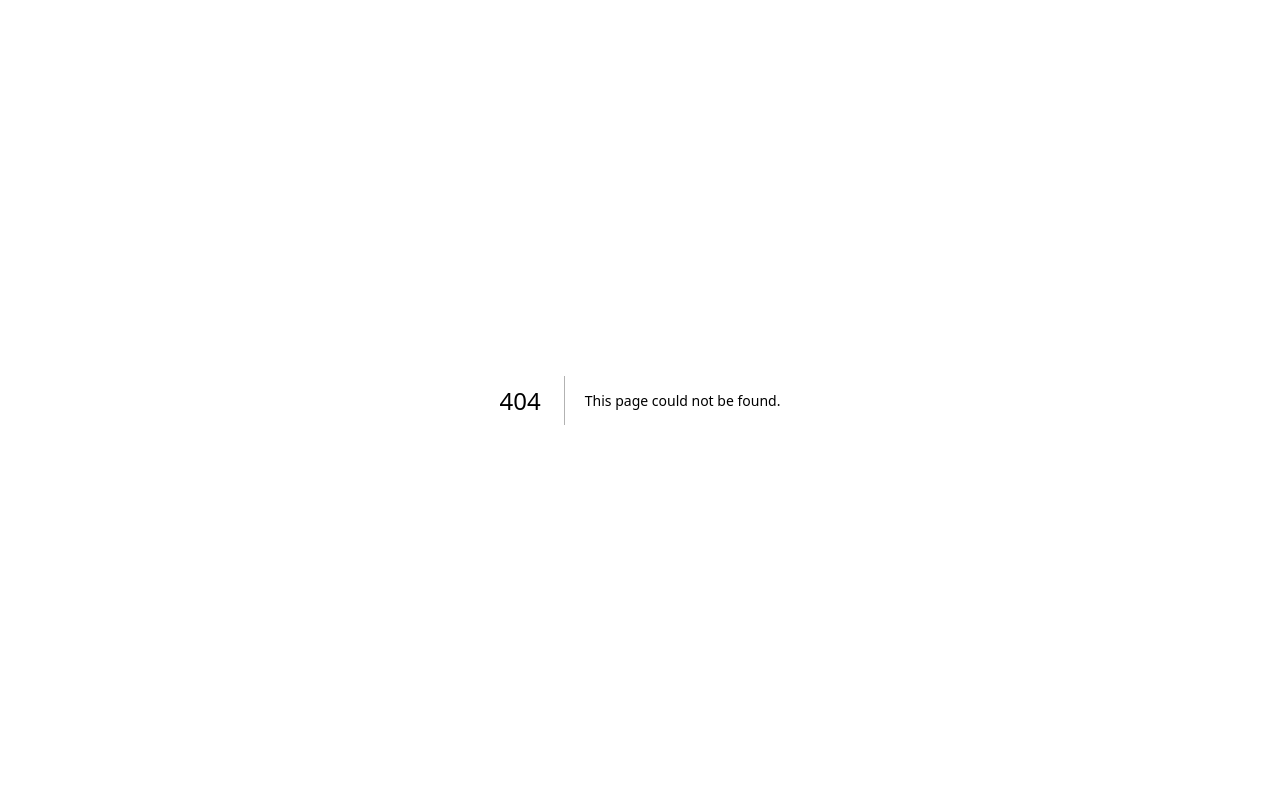
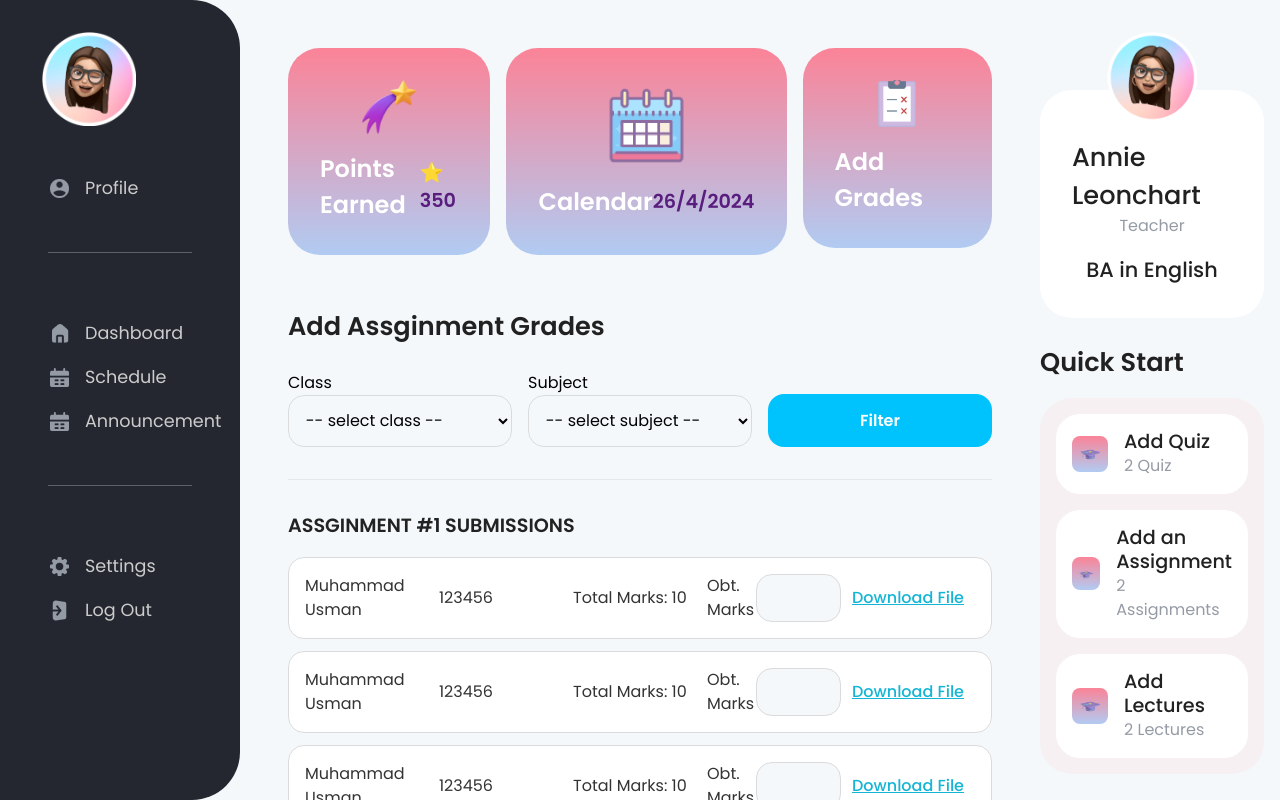
Before and after one commit to alishaahmedshamsi/insighta-fe, a Next.js app: page /teacher-dashboard/add-grades/assignment in a window 1280 px wide. Before the commit this address had no page. Built offline with nearby package versions, Linux system fonts and the light colour scheme.

Commit message:
developed and optimized the assignment screens for student and teacher

```diff
--- a/app/reset-password/page.tsx
+++ b/app/reset-password/page.tsx
@@ -113,8 +113,9 @@ export default function ResetPassword() {
 			<hr className="my-[20px] opacity-[.5]" />
 
 			<div className="w-full text-[#ccc] text-center mb-[20px] inline-block">
+				Remember Password?{" "}
 				<Link href="/" className="inline w-full text-center underline">
-					<b>Login to your Account</b>
+					<b>Login</b>
 				</Link>
 				{/* {" | "}
 				<Link
--- a/app/student-dashboard/assignments/page.tsx
+++ b/app/student-dashboard/assignments/page.tsx
@@ -32,6 +32,43 @@ const userDetails = {
 	section: "B",
 };
 
+const allAssignments = [
+	{
+		subject: "English",
+		assignments: [
+			{
+				title: "Assignment #1",
+				deadline: "5 May 2024",
+				totalMarks: "10",
+				obtMarks: "--",
+				status: "Not completed",
+				assignment: "#",
+			},
+			{
+				title: "Assignment #2",
+				deadline: "1 May 2024",
+				totalMarks: "10",
+				obtMarks: "8",
+				status: "Completed",
+				assignment: "#",
+			},
+		],
+	},
+	{
+		subject: "Science",
+		assignments: [
+			{
+				title: "Assignment #1",
+				deadline: "3 May 2024",
+				totalMarks: "10",
+				obtMarks: "8",
+				status: "Not Completed",
+				assignment: "#",
+			},
+		],
+	},
+];
+
 export default function StudentAssignments() {
 	// const pointsEarned = 400;
 	// const mainSectionHeading = "Assignments";
@@ -39,24 +76,31 @@ export default function StudentAssignments() {
 		<>
 			<DashboardLayout
 				mainSectionHeading={"Assignments"}
-				pointsEarned={"400"}
+				// pointsEarned={"400"}
 				userDetails={userDetails}
 				quickStartList={STUDENT_QUICK_START_LIST}
 				leftSidebarLinks={studentLeftSidebarLinks()}
 			>
 				<div className="rounded-[2em] flex flex-col gap-[2em]">
+					{allAssignments.map((subject, index) => (
+						<div key={index}>
 							<h3 className="uppercase text-[1.2em] font-semibold text-[#111]">
-						English
+								{subject.subject}
 							</h3>
-					<div className="subject-assignments-container flex flex-col">
-						<div className="assignment flex flex-col rounded-[2em] border border-[#DBDBDB] bg-white p-[2em]">
+							<div className="subject-assignments-container flex flex-col gap-6">
+								{subject.assignments.map(
+									(assignment, index) => (
+										<div
+											key={index}
+											className="assignment flex flex-col rounded-[2em] border border-[#DBDBDB] bg-white p-[2em]"
+										>
 											<div className="assginment-details grid grid-cols-4 gap-5">
 												<div>
 													<h5 className="text-[#777] font-medium uppercase text-[.9em] tracking-wider">
 														Title
 													</h5>
 													<h4 className="text-[#111] capitalize text-[1.2em]">
-										Assignment #1
+														{assignment.title}
 													</h4>
 												</div>
 												<div>
@@ -64,7 +108,7 @@ export default function StudentAssignments() {
 														Deadline
 													</h5>
 													<h4 className="text-[#111] capitalize text-[1.2em]">
-										5 May 2024
+														{assignment.deadline}
 													</h4>
 												</div>
 												<div>
@@ -72,7 +116,7 @@ export default function StudentAssignments() {
 														Total Marks
 													</h5>
 													<h4 className="text-[#111] capitalize text-[1.2em]">
-										10
+														{assignment.totalMarks}
 													</h4>
 												</div>
 												<div>
@@ -80,15 +124,26 @@ export default function StudentAssignments() {
 														Obt. Marks
 													</h5>
 													<h4 className="text-[#111] capitalize text-[1.2em]">
-										8
+														{assignment.obtMarks}
 													</h4>
 												</div>
 												<div>
-									<h5 className="text-[#777] font-medium uppercase text-[.9em] tracking-wider">
+													<h5
+														className={
+															"text-[#777] font-medium uppercase text-[.9em] tracking-wider"
+														}
+													>
 														Status
 													</h5>
-									<h4 className="text-[#111] capitalize text-[1.2em]">
-										Not completed
+													<h4
+														className={`text-[#111] font-medium capitalize text-[1.2em] ${
+															assignment.status ==
+															"Completed"
+																? `text-[#5fc935]`
+																: "text-[#cf2e23]"
+														}`}
+													>
+														{assignment.status}
 													</h4>{" "}
 													{/* Completed/Checked/Not Completed */}
 												</div>
@@ -97,15 +152,25 @@ export default function StudentAssignments() {
 														Assignment
 													</h5>
 													<h4 className="text-[#111] underline capitalize text-[1.2em]">
-										<Link href="#">Download File</Link>
+														<Link
+															href={
+																assignment.assignment
+															}
+														>
+															Download File
+														</Link>
 													</h4>
 												</div>
 											</div>
+											{assignment.status ===
+												"Not completed" && (
+												<>
 													<hr className="my-[1em]" />
 													<div className="upload-file-container">
 														<div>
 															<h5 className="text-[#777] font-medium uppercase text-[.9em] tracking-wider">
-										Submit Assignment
+																Submit
+																Assignment
 															</h5>
 															<h4 className="text-[#111] capitalize text-[1.2em] mb-[1em]">
 																Upload File
@@ -123,8 +188,14 @@ export default function StudentAssignments() {
 															</div>
 														</div>
 													</div>
+												</>
+											)}
+										</div>
+									)
+								)}
 							</div>
 						</div>
+					))}
 				</div>
 			</DashboardLayout>
 		</>
--- a/app/student-dashboard/page.tsx
+++ b/app/student-dashboard/page.tsx
@@ -40,7 +40,7 @@ export default function StudentDashboard() {
 		<>
 			<DashboardLayout
 				mainSectionHeading={"Subjects"}
-				pointsEarned={"400"}
+				// pointsEarned={"400"}
 				userDetails={userDetails}
 				quickStartList={STUDENT_QUICK_START_LIST}
 				leftSidebarLinks={studentLeftSidebarLinks()}
--- a/app/teacher-dashboard/add-assignment/page.tsx
+++ b/app/teacher-dashboard/add-assignment/page.tsx
@@ -18,7 +18,7 @@ export default function TeacherDashboard() {
 		<>
 			<DashboardLayout
 				mainSectionHeading={"Add Assignment"}
-				pointsEarned={"400"}
+				// pointsEarned={"400"}
 				userDetails={userDetails}
 				quickStartList={TEACHER_QUICK_START_LIST}
 				leftSidebarLinks={teacherLeftSidebarLinks()}
--- /dev/null
+++ b/app/teacher-dashboard/add-grades/assignment/page.tsx
@@ -0,0 +1,161 @@
+"use client";
+import Link from "next/link";
+import { useRouter } from "next/navigation";
+import Image from "next/image";
+import DashboardLayout from "@/components/layouts/dashboard.layout";
+import { TEACHER_QUICK_START_LIST } from "@/utils/constant/constant";
+import { teacherLeftSidebarLinks } from "@/components/left-sidebar/teacher";
+
+const userDetails = {
+	userName: "Annie Leonchart",
+	role: "Teacher",
+	qualification: "BA in English",
+};
+
+const submissions = [
+	{
+		assignmentNumber: "1",
+		submissions: [
+			{
+				studentName: "Muhammad Usman",
+				rollNumber: "123456",
+				totalMarks: "10",
+				obtainedMarks: "",
+				downloadFile: "#",
+			},
+			{
+				studentName: "Muhammad Usman",
+				rollNumber: "123456",
+				totalMarks: "10",
+				obtainedMarks: "",
+				downloadFile: "#",
+			},
+			{
+				studentName: "Muhammad Usman",
+				rollNumber: "123456",
+				totalMarks: "10",
+				obtainedMarks: "",
+				downloadFile: "#",
+			},
+		],
+	},
+	{
+		assignmentNumber: "2",
+		submissions: [
+			{
+				studentName: "Muhammad Usman",
+				rollNumber: "123456",
+				totalMarks: "10",
+				obtainedMarks: "",
+				downloadFile: "#",
+			},
+			{
+				studentName: "Muhammad Usman",
+				rollNumber: "123456",
+				totalMarks: "10",
+				obtainedMarks: "",
+				downloadFile: "#",
+			},
+			{
+				studentName: "Muhammad Usman",
+				rollNumber: "123456",
+				totalMarks: "10",
+				obtainedMarks: "",
+				downloadFile: "#",
+			},
+		],
+	},
+];
+
+export default function AddAssignmentGrades() {
+	return (
+		<>
+			<DashboardLayout
+				mainSectionHeading={"Add Assginment Grades"}
+				userDetails={userDetails}
+				quickStartList={TEACHER_QUICK_START_LIST}
+				leftSidebarLinks={teacherLeftSidebarLinks()}
+			>
+				<div className="rounded-[2em] flex flex-col">
+					<div className="filter-container grid grid-cols-3 gap-4">
+						<div>
+							<label htmlFor="class">Class</label>
+							<select
+								name="class"
+								id="class"
+								className="w-full p-[.8em] rounded-[1em] border border-[#DBDBDB] bg-[#f4f8fb]"
+							>
+								<option value="">-- select class --</option>
+								<option value="5">5</option>
+								<option value="6">6</option>
+							</select>
+						</div>
+						<div>
+							<label htmlFor="subject">Subject</label>
+							<select
+								name="subject"
+								id="subject"
+								className="w-full p-[.8em] rounded-[1em] border border-[#DBDBDB] bg-[#f4f8fb]"
+							>
+								<option value="">-- select subject --</option>
+								<option value="English">English</option>
+								<option value="Science">Science</option>
+							</select>
+						</div>
+						<div className="flex justify-end flex-col">
+							<button className="col-span-1 w-full rounded-[1em] bg-brand-sea-green py-[.9em] text-white font-semibold transition duration-300 ease-in-out hover:bg-brand-pink focus:outline-none focus:ring focus:border-PrimaryColor">
+								Filter
+							</button>
+						</div>
+					</div>
+					<hr className="my-[2em]" />
+					<div className="results-container flex flex-col gap-8 pb-[2em]">
+						{/* results */}
+						{submissions.map((submission, index) => (
+							<div key={index} className="submission">
+								<h3 className="uppercase text-[1.2em] font-semibold text-[#222] mb-4">
+									Assginment #{submission.assignmentNumber}{" "}
+									Submissions
+								</h3>
+								<div className="submissions flex flex-col gap-3">
+									{submission.submissions.map(
+										(submission, index) => (
+											<div
+												key={index}
+												className="grid grid-cols-5 items-center text-[1em] capitalize text-[#333] bg-white border border-[#DBDBDB] p-[1em] rounded-[1em]"
+											>
+												<h4>
+													{submission.studentName}
+												</h4>
+												<h4>{submission.rollNumber}</h4>
+												<h4>
+													Total Marks:{" "}
+													{submission.totalMarks}
+												</h4>
+												<div className="flex">
+													<label>Obt. Marks</label>
+													<input
+														className="w-full p-[.5em] rounded-[1em] border border-[#DBDBDB] bg-[#f4f8fb]"
+														type="text"
+													/>
+												</div>
+												<Link
+													className="text-center underline text-[1em] text-[#15B5D5] font-medium"
+													href={
+														submission.downloadFile
+													}
+												>
+													Download File
+												</Link>
+											</div>
+										)
+									)}
+								</div>
+							</div>
+						))}
+					</div>
+				</div>
+			</DashboardLayout>
+		</>
+	);
+}
--- a/app/teacher-dashboard/add-grades/page.tsx
+++ b/app/teacher-dashboard/add-grades/page.tsx
@@ -0,0 +1,70 @@
+"use client";
+import Link from "next/link";
+import { useRouter } from "next/navigation";
+import Image from "next/image";
+import DashboardLayout from "@/components/layouts/dashboard.layout";
+import { TEACHER_QUICK_START_LIST } from "@/utils/constant/constant";
+import { teacherLeftSidebarLinks } from "@/components/left-sidebar/teacher";
+
+const userDetails = {
+	userName: "Annie Leonchart",
+	role: "Teacher",
+	qualification: "BA in English",
+};
+
+export default function AddGrades() {
+	return (
+		<>
+			<DashboardLayout
+				mainSectionHeading={"Add Grades"}
+				// pointsEarned={"400"}
+				userDetails={userDetails}
+				quickStartList={TEACHER_QUICK_START_LIST}
+				leftSidebarLinks={teacherLeftSidebarLinks()}
+			>
+				<div className="rounded-[2em] grid grid-cols-2 gap-[2em]">
+					<Link href="/teacher-dashboard/add-grades/assignment">
+						<div className="flex justify-start items-center w-full bg-white rounded-[1em] gap-[1.5em] px-[1em] py-[1em]">
+							<div className="w-[80px]">
+								<div className="bg-gradient-to-b from-[#FB8397] to-[#B1CBF2] p-[.5em] w-[100%] rounded-[.5em] ">
+									<Image
+										alt=""
+										className="object-contain w-[5em] inline"
+										src={"/assets/folder.png"}
+										width={600}
+										height={600}
+									/>
+								</div>
+							</div>
+							<div className="w-[75%]">
+								<h4 className="font-medium text-[#212121] align-middle text-[1.4em]">
+									Assignments
+								</h4>
+							</div>
+						</div>
+					</Link>
+					<Link href="/teacher-dashboard/add-grades/quiz">
+						<div className="flex justify-start items-center w-full bg-white rounded-[1em] gap-[1.5em] px-[1em] py-[1em]">
+							<div className="w-[80px]">
+								<div className="bg-gradient-to-b from-[#FB8397] to-[#B1CBF2] p-[.5em] w-[100%] rounded-[.5em] ">
+									<Image
+										alt=""
+										className="object-contain w-[5em] inline"
+										src={"/assets/folder.png"}
+										width={600}
+										height={600}
+									/>
+								</div>
+							</div>
+							<div className="w-[75%]">
+								<h4 className="font-medium text-[#212121] align-middle text-[1.4em]">
+									Quiz
+								</h4>
+							</div>
+						</div>
+					</Link>
+				</div>
+			</DashboardLayout>
+		</>
+	);
+}
--- a/app/teacher-dashboard/page.tsx
+++ b/app/teacher-dashboard/page.tsx
@@ -42,7 +42,7 @@ export default function TeacherDashboard() {
 		<>
 			<DashboardLayout
 				mainSectionHeading={"Subjects"}
-				pointsEarned={"400"}
+				// pointsEarned={"400"}
 				userDetails={userDetails}
 				quickStartList={TEACHER_QUICK_START_LIST}
 				leftSidebarLinks={teacherLeftSidebarLinks()}
--- a/components/layouts/dashboard.layout.tsx
+++ b/components/layouts/dashboard.layout.tsx
@@ -30,13 +30,16 @@ import Link from "next/link";
 // 	},
 // ];
 
+const studentPoints = 400;
+const teacherPoints = 350;
+
 export default function DashboardLayout({
 	mainSectionHeading,
 	// subjectList,
 	userDetails,
 	quickStartList,
 	children,
-	pointsEarned,
+	// pointsEarned,
 	leftSidebarLinks,
 }: {
 	mainSectionHeading: String;
@@ -57,7 +60,7 @@ export default function DashboardLayout({
 		link: String;
 	}>;
 	children: React.ReactNode;
-	pointsEarned: String;
+	// pointsEarned: String;
 	leftSidebarLinks: React.ReactNode;
 }) {
 	return (
@@ -93,7 +96,10 @@ export default function DashboardLayout({
 									Points Earned
 								</h3>
 								<p className="text-[#581D7D] font-semibold text-[1.2em]">
-									⭐ {pointsEarned}
+									⭐{" "}
+									{userDetails.role === "Student"
+										? studentPoints
+										: teacherPoints}
 								</p>
 							</div>
 						</div>
@@ -117,6 +123,7 @@ export default function DashboardLayout({
 							</div>
 						</div>
 						{userDetails.role === "Student" ? (
+							<Link href="/student-dashboard/grades">
 								<div className="flex flex-col justify-center items-center p-[2em] rounded-[2em] bg-gradient-to-b from-[#FB8397] to-[#B1CBF2] ">
 									<Image
 										alt=""
@@ -134,7 +141,9 @@ export default function DashboardLayout({
 									</p> */}
 									</div>
 								</div>
+							</Link>
 						) : (
+							<Link href="/teacher-dashboard/add-grades">
 								<div className="flex flex-col justify-center items-center p-[2em] rounded-[2em] bg-gradient-to-b from-[#FB8397] to-[#B1CBF2] ">
 									<Image
 										alt=""
@@ -152,6 +161,7 @@ export default function DashboardLayout({
 									</p> */}
 									</div>
 								</div>
+							</Link>
 						)}
 					</div>
 				</div>
--- a/components/left-sidebar/student.tsx
+++ b/components/left-sidebar/student.tsx
@@ -5,7 +5,7 @@ export const studentLeftSidebarLinks = () => {
 	return (
 		<div className="quick-links-box w-[60%] flex flex-col mt-[2em]">
 			<Link
-				href="#"
+				href="/student-dashboard"
 				className="flex w-full text-center text-[1.1em] font-normal text-[#ccc] hover:text-[#ddd] mt-[1em]"
 			>
 				<Image
--- a/components/left-sidebar/teacher.tsx
+++ b/components/left-sidebar/teacher.tsx
@@ -5,7 +5,7 @@ export const teacherLeftSidebarLinks = () => {
 	return (
 		<div className="quick-links-box w-[60%] flex flex-col mt-[2em]">
 			<Link
-				href="#"
+				href="/teacher-dashboard"
 				className="flex w-full text-center text-[1.1em] font-normal text-[#ccc] hover:text-[#ddd] mt-[1em]"
 			>
 				<Image
```
Also changed, not shown: app/teacher-dashboard/add-grades/quiz/page.tsx (added). Lines whose indentation alone changed are shown as unchanged.
